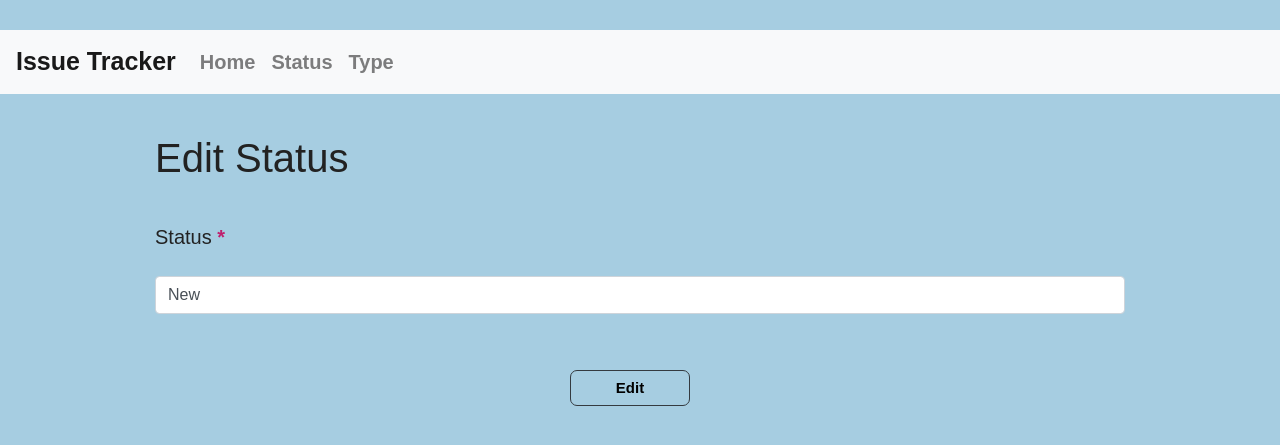
After one commit to Aisuluu1405/python_group_3_homework_49_Aisulu_Dzhusupova, a Django app: page /status/1/edit/ in a window 1280 px wide. The commit adds this page. Shown: the top 445 px of the page. Run offline with Django 3.2, Linux system fonts and the light colour scheme; data comes from the database, SQL or seed files in the repository; some libraries are stand-ins or nearby versions.

Commit message:
Created page 'status_edit.html'.

```diff
--- a/source/main/urls.py
+++ b/source/main/urls.py
@@ -16,7 +16,7 @@ Including another URLconf
 from django.contrib import admin
 from django.urls import path
 
-from webapp.views import IndexView, IssueView, IssueCreateView, issue_edit_view, issue_delete_view, StatusIndexView, StatusCreateView
+from webapp.views import IndexView, IssueView, IssueCreateView, issue_edit_view, issue_delete_view, StatusIndexView, StatusCreateView, status_edit_view
 
 urlpatterns = [
     path('admin/', admin.site.urls),
@@ -27,4 +27,5 @@ urlpatterns = [
     path('issue/delete/<int:pk>/', issue_delete_view, name='issue_delete'),
     path('status/', StatusIndexView.as_view(), name='status_index'),
     path('status/add/', StatusCreateView.as_view(), name='status_add'),
+    path('status/<int:pk>/edit/', status_edit_view, name='status_edit'),
 ]
--- /dev/null
+++ b/source/webapp/templates/status_edit.html
@@ -0,0 +1,9 @@
+{% extends "base.html" %}
+{% block title %}Edit Status{% endblock %}
+
+{% block content %}
+    <h1>Edit Status</h1>
+    <form method="POST" action="{% url "status_edit" status.pk %}">
+        {% include 'partial/issue_form.html' with button_text="Edit" %}
+    </form>
+{% endblock %}
--- a/source/webapp/templates/status_index.html
+++ b/source/webapp/templates/status_index.html
@@ -28,7 +28,7 @@
                                 <td>{{ status}}</td>
 
                                 <td><p><a href=""><i class="fas fa-trash-alt"></i></a>
-                                       <a href=""><i class="fas fa-edit"></i></a></p> </td>
+                                       <a href="{% url 'status_edit' status.pk %}"><i class="fas fa-edit"></i></a></p> </td>
                             </tr>
                             </tbody>
                         {% endfor %}
--- a/source/webapp/views.py
+++ b/source/webapp/views.py
@@ -103,3 +103,21 @@ class StatusCreateView(View):
             return redirect('status_index')
         else:
             return render(request, 'status_add.html', context={'form': form})
+
+
+def status_edit_view(request, pk):
+    status = get_object_or_404(Status, pk=pk)
+    if request.method == 'GET':
+        form = StatusForm(data={
+            'status': status.status
+        })
+        return render(request, 'status_edit.html', context={'form': form, 'status': status})
+    elif request.method == 'POST':
+        form = StatusForm(data=request.POST)
+        if form.is_valid():
+            data = form.cleaned_data
+            status.status = data['status']
+            status.save()
+        return redirect('status_index')
+    else:
+        return render(request, 'status_edit.html', context={'form': form, 'status': status})
```
